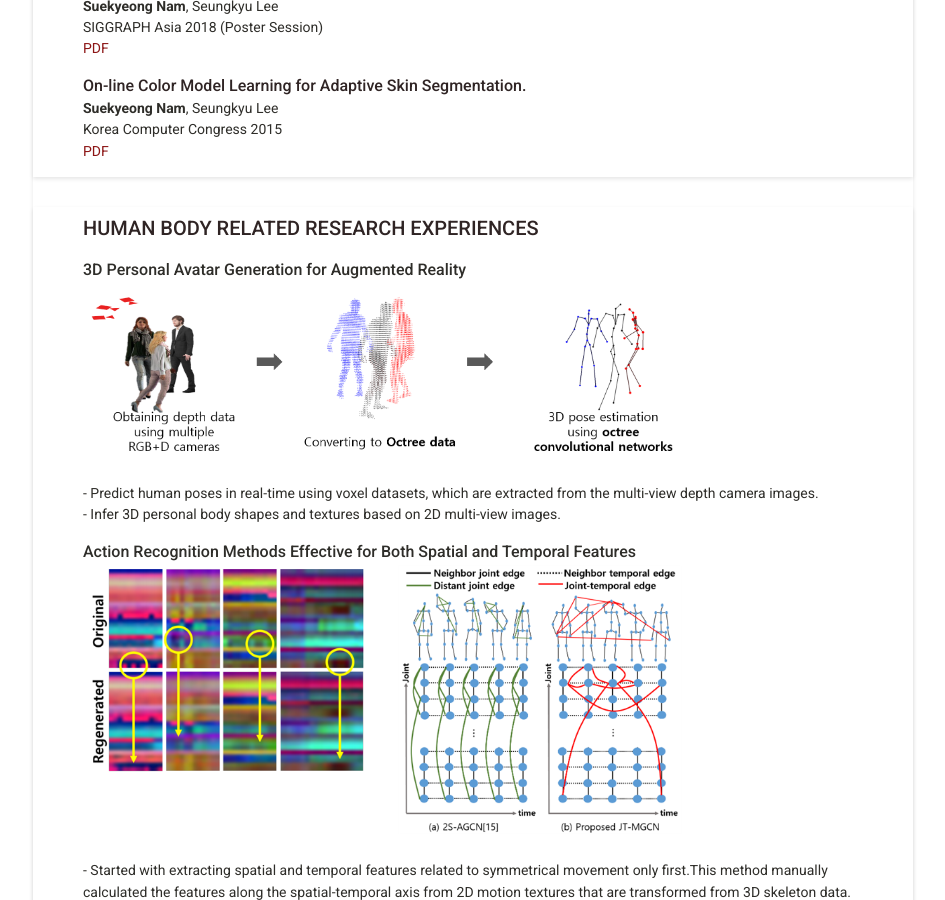
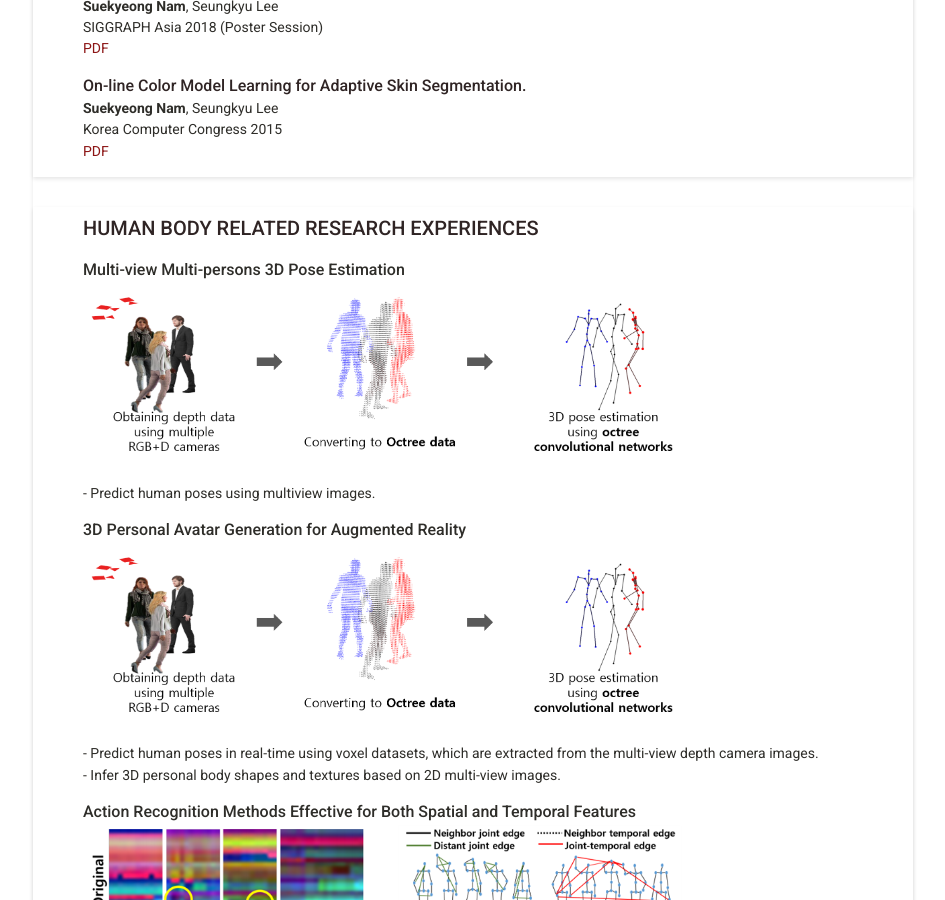
Before and after one commit to SuekyeongNam/SuekyeongNam.github.io, a Jekyll site: the page built from index.html, in a window 1280 px wide and 900 px high, scrolled down 509 px. Shown: the whole window, without its empty margins (167-1112 px from the left). Built offline with Jekyll 4.4.1, drawn with Linux system fonts in a browser that asks for light colours; some web fonts are replaced.

Commit message:
Update humanbody_projects.html

```diff
--- a/_includes/humanbody_projects.html
+++ b/_includes/humanbody_projects.html
@@ -3,6 +3,24 @@
   <h2 class="section-title">Human Body Related Research Experiences</h2>
 
   <div class="table">
+    <!-- Color correction -->
+    <div class="table-row">
+      <div class="description-cell">
+        <span class="title">
+            Multi-view Multi-persons 3D Pose Estimation
+          </a>
+        </span><br>
+        <span>
+          <div style="width:600px; border:0px; float:center; margin-right:0px;">
+            <img src="{{site.baseurl}}/assets/images/current.PNG" align="center" style="width:600px;"/>
+          </div>
+        </span><br>
+        <span class="summary">
+          - Predict human poses using multiview images. </br>
+        </span>
+
+      </div>
+    </div>
     <!-- Color correction -->
     <div class="table-row">
       <div class="description-cell">
```
